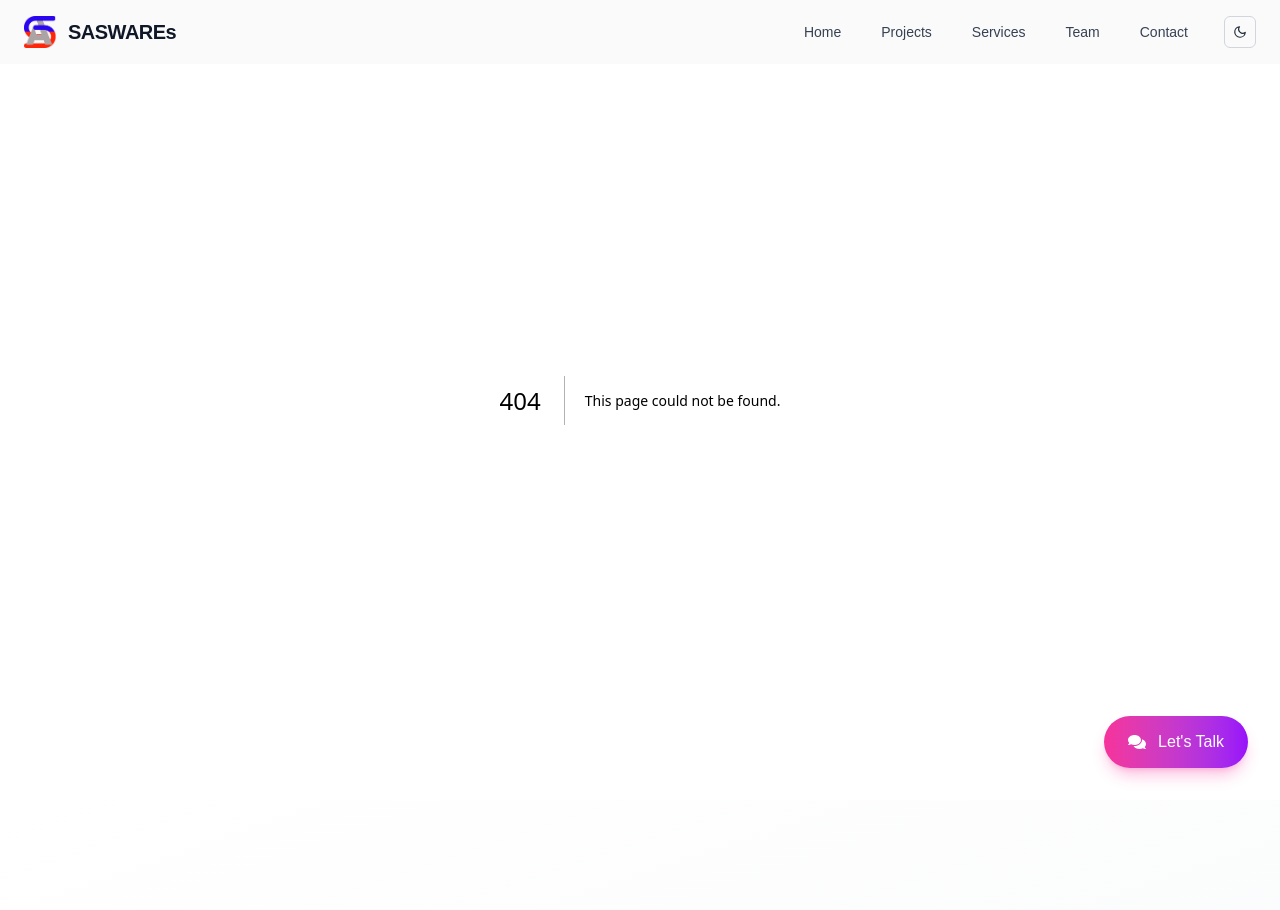
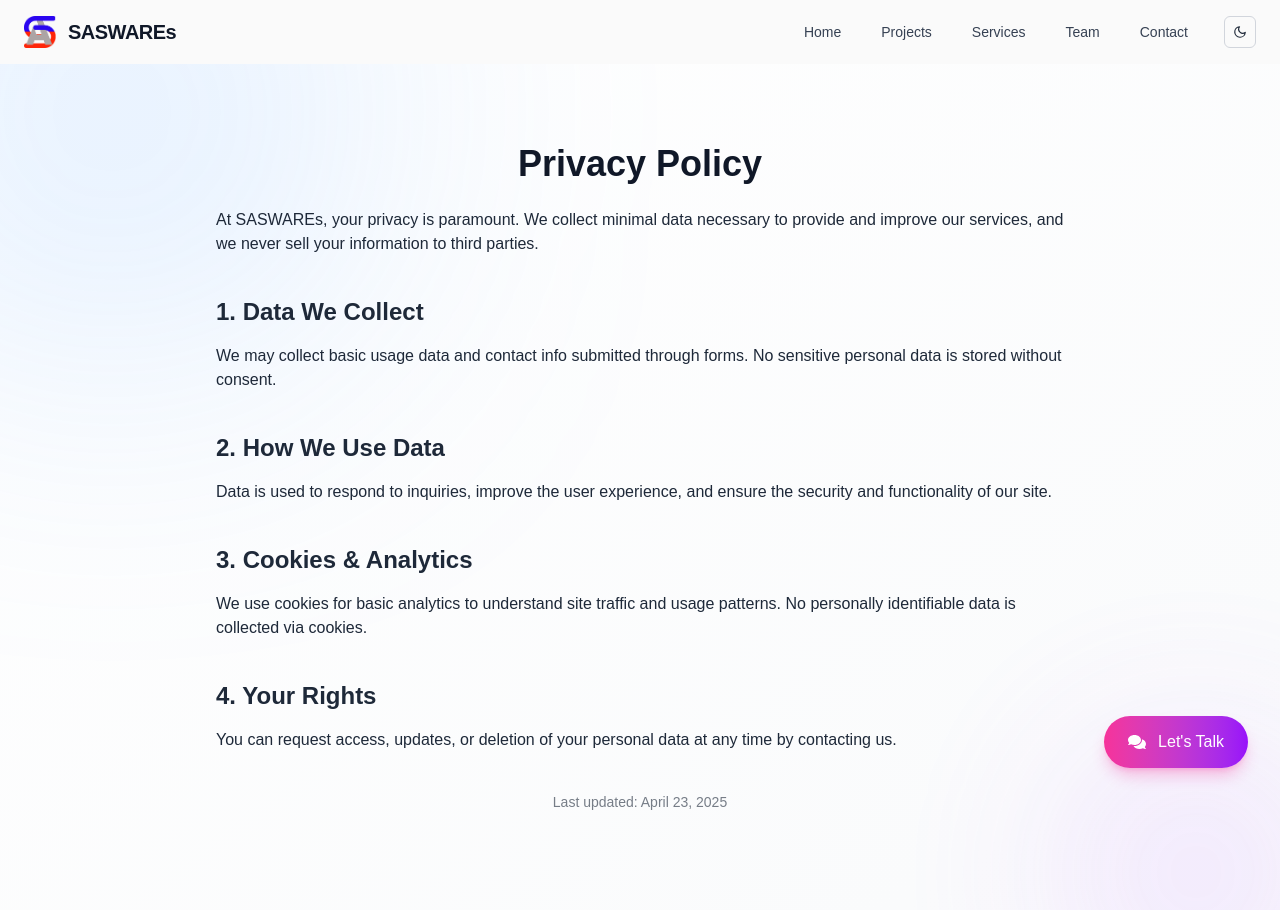
Before and after one commit to SASWAREsTech/saswares, a Next.js app: page /privacy-policy in a window 1280 px wide. Before the commit this address had no page. Shown: the top 910 px of the page. Built offline with nearby package versions, Linux system fonts and the light colour scheme.

Commit message:
added privacy-policy and help button

```diff
--- a/app/components/Footer.tsx
+++ b/app/components/Footer.tsx
@@ -64,10 +64,10 @@ const Footer = () => {
           <h4 className="text-lg font-semibold text-gray-900 dark:text-white mb-4">Support</h4>
           <ul className="space-y-2 text-sm text-gray-700 dark:text-gray-400">
             {[
-              ['Help Center', '/#home'],
+              ['Help Center', '/help'],
               ['Contact', '/#contact'],
               ['Documentation', '/#home'],
-              ['Privacy Policy', '/#home'],
+              ['Privacy Policy', '/privacy-policy'],
             ].map(([label, href]) => (
               <li key={href} className="group relative">
                 <Link
--- a/app/components/Navbar.tsx
+++ b/app/components/Navbar.tsx
@@ -25,7 +25,6 @@ const Navbar = () => {
     return () => window.removeEventListener('scroll', handleScroll)
   }, [])
 
-  // Scrollspy Logic
   useEffect(() => {
     const sections = document.querySelectorAll('section[id]')
 
@@ -50,12 +49,12 @@ const Navbar = () => {
 
   return (
     <header
-      className={`fixed top-0 inset-x-0 z-50 transition-all duration-300 ${scrolled
+      className={`fixed top-0 left-0 right-0 z-50 w-full overflow-x-hidden transition-all duration-300 ${scrolled
         ? 'backdrop-blur-md bg-white/80 dark:bg-[#0a0a0a]/80 shadow-md'
         : 'bg-[#fafafa] dark:bg-[#111]'
         }`}
     >
-      <nav className="max-w-7xl mx-auto flex justify-between items-center px-6 py-4">
+      <nav className="w-full max-w-7xl mx-auto flex justify-between items-center px-4 sm:px-6 py-4 box-border">
         <Link href="/" className="flex items-center gap-3">
           <Image src="/logo.png" alt="SASWAREs" width={32} height={32} />
           <span className="font-bold text-xl text-gray-900 dark:text-white tracking-tight">
@@ -76,14 +75,10 @@ const Navbar = () => {
                   }`}
               >
                 {item.label}
-
-                {/* Underline */}
                 <span
                   className={`absolute -bottom-1 left-0 h-[2px] rounded-full bg-blue-600 dark:bg-red-400 transition-all duration-300 ${isActive ? 'w-full' : 'w-0 group-hover:w-full'
                     }`}
                 ></span>
-
-                {/* Shadow Glow */}
                 <span
                   className={`absolute inset-0 rounded px-2 py-1 transition duration-300 blur-sm opacity-0 group-hover:opacity-40 ${isActive
                       ? 'bg-blue-500/20 dark:bg-red-500/20'
@@ -91,7 +86,6 @@ const Navbar = () => {
                     }`}
                 />
               </Link>
-
             )
           })}
           <DarkModeToggle />
@@ -105,9 +99,8 @@ const Navbar = () => {
         </button>
       </nav>
 
-      {/* Mobile Menu */}
       {menuOpen && (
-        <div className="md:hidden fixed inset-x-0 top-[64px] bg-white dark:bg-[#111] px-6 py-6 space-y-4 border-t border-gray-200 dark:border-gray-700 shadow-md z-40 transition-all">
+        <div className="md:hidden fixed inset-x-0 top-[64px] w-full max-w-screen overflow-x-hidden bg-white dark:bg-[#111] px-4 py-6 space-y-4 border-t border-gray-200 dark:border-gray-700 shadow-md z-40 transition-all">
           {navItems.map((item) => (
             <Link
               key={item.href}
--- a/app/globals.css
+++ b/app/globals.css
@@ -18,6 +18,10 @@
     --background: #0a0a0a;
     --foreground: #ededed;
   }
+}
+
+html, body {
+  overflow-x: hidden;
 }
 
 body {
--- /dev/null
+++ b/app/help/page.tsx
@@ -0,0 +1,63 @@
+'use client'
+
+import { motion } from 'framer-motion'
+import Link from 'next/link'
+
+export default function HelpCenter() {
+  return (
+    <section className="relative overflow-hidden py-28 sm:py-36 bg-gradient-to-br from-white to-gray-50 dark:from-[#0c0c0c] dark:to-[#0a0a0a] transition-colors duration-300">
+      {/* Background Blobs */}
+      <div className="absolute inset-0 z-0 overflow-hidden pointer-events-none">
+        <motion.div
+          className="absolute w-96 h-96 bg-blue-400/20 dark:bg-red-400/20 rounded-full blur-[120px] top-[-80px] left-[-80px]"
+          animate={{ scale: [1, 1.2, 1], opacity: [0.7, 1, 0.7] }}
+          transition={{ duration: 12, repeat: Infinity }}
+        />
+        <motion.div
+          className="absolute w-72 h-72 bg-purple-400/20 dark:bg-blue-300/20 rounded-full blur-[100px] bottom-[-60px] right-[-60px]"
+          animate={{ scale: [1.1, 0.9, 1.1], opacity: [1, 0.8, 1] }}
+          transition={{ duration: 10, repeat: Infinity }}
+        />
+      </div>
+
+      {/* Content */}
+      <div className="relative z-10 max-w-4xl mx-auto px-6 text-gray-800 dark:text-gray-200">
+        <h1 className="text-4xl font-extrabold mb-6 text-center text-gray-900 dark:text-white">
+          Help Center
+        </h1>
+
+        <p className="text-lg mb-8 text-center">Need assistance? Here's where to start.</p>
+
+        <div className="grid gap-8 sm:grid-cols-2 mt-10">
+          <div>
+            <h3 className="text-xl font-semibold mb-2">How can I get started?</h3>
+            <p className="text-sm mb-2">
+              Visit our <Link href="/#services" className="text-blue-600 dark:text-red-400 underline">Services</Link> section to explore what we offer.
+            </p>
+          </div>
+
+          <div>
+            <h3 className="text-xl font-semibold mb-2">Where do I contact support?</h3>
+            <p className="text-sm mb-2">
+              Head to our <Link href="/#contact" className="text-blue-600 dark:text-red-400 underline">Contact</Link> section and send us a message.
+            </p>
+          </div>
+
+          <div>
+            <h3 className="text-xl font-semibold mb-2">What technologies do you use?</h3>
+            <p className="text-sm">We use full-stack JS, Python, AI/ML models, and scalable architectures.</p>
+          </div>
+
+          <div>
+            <h3 className="text-xl font-semibold mb-2">Is your work customized?</h3>
+            <p className="text-sm">Absolutely. Every solution is tailored based on your specific needs.</p>
+          </div>
+        </div>
+
+        <p className="mt-16 text-sm text-center opacity-60">
+          Still have questions? Email us at <a href="mailto:hello@saswares.com" className="underline text-blue-600 dark:text-red-400">hello@saswares.com</a>
+        </p>
+      </div>
+    </section>
+  )
+}
--- /dev/null
+++ b/app/privacy-policy/page.tsx
@@ -0,0 +1,48 @@
+'use client'
+
+import { motion } from 'framer-motion'
+
+export default function PrivacyPolicy() {
+  return (
+    <section className="relative overflow-hidden py-28 sm:py-36 bg-gradient-to-br from-white to-gray-50 dark:from-[#0c0c0c] dark:to-[#0a0a0a] transition-colors duration-300">
+      {/* Background Blobs */}
+      <div className="absolute inset-0 z-0 overflow-hidden pointer-events-none">
+        <motion.div
+          className="absolute w-96 h-96 bg-blue-400/20 dark:bg-red-400/20 rounded-full blur-[120px] top-[-80px] left-[-80px]"
+          animate={{ scale: [1, 1.2, 1], opacity: [0.7, 1, 0.7] }}
+          transition={{ duration: 12, repeat: Infinity }}
+        />
+        <motion.div
+          className="absolute w-72 h-72 bg-purple-400/20 dark:bg-blue-300/20 rounded-full blur-[100px] bottom-[-60px] right-[-60px]"
+          animate={{ scale: [1.1, 0.9, 1.1], opacity: [1, 0.8, 1] }}
+          transition={{ duration: 10, repeat: Infinity }}
+        />
+      </div>
+
+      {/* Content */}
+      <div className="relative z-10 max-w-4xl mx-auto px-6 text-gray-800 dark:text-gray-200">
+        <h1 className="text-4xl font-extrabold mb-6 text-center text-gray-900 dark:text-white">
+          Privacy Policy
+        </h1>
+
+        <p className="mb-4">
+          At SASWAREs, your privacy is paramount. We collect minimal data necessary to provide and improve our services, and we never sell your information to third parties.
+        </p>
+
+        <h2 className="text-2xl font-semibold mt-10 mb-4">1. Data We Collect</h2>
+        <p className="mb-4">We may collect basic usage data and contact info submitted through forms. No sensitive personal data is stored without consent.</p>
+
+        <h2 className="text-2xl font-semibold mt-10 mb-4">2. How We Use Data</h2>
+        <p className="mb-4">Data is used to respond to inquiries, improve the user experience, and ensure the security and functionality of our site.</p>
+
+        <h2 className="text-2xl font-semibold mt-10 mb-4">3. Cookies & Analytics</h2>
+        <p className="mb-4">We use cookies for basic analytics to understand site traffic and usage patterns. No personally identifiable data is collected via cookies.</p>
+
+        <h2 className="text-2xl font-semibold mt-10 mb-4">4. Your Rights</h2>
+        <p>You can request access, updates, or deletion of your personal data at any time by contacting us.</p>
+
+        <p className="mt-10 text-sm text-center opacity-60">Last updated: April 23, 2025</p>
+      </div>
+    </section>
+  )
+}
```
